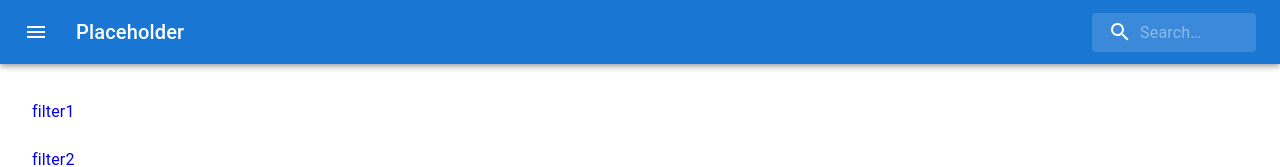
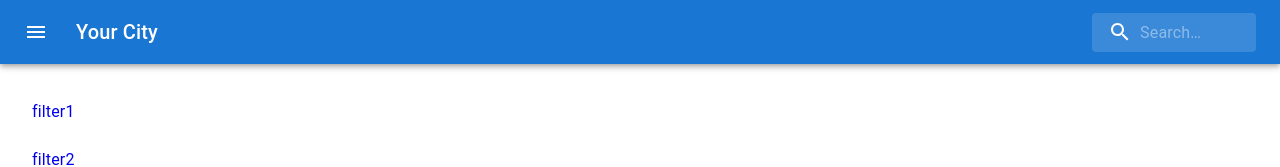
Before and after one commit to Muffinaa/konkurs, a React (Create React App) app: page / in a window 1280 px wide. Shown: the top 167 px of the page. Built offline with nearby package versions, Linux system fonts and the light colour scheme; the HTML template or start-up script is replaced by a standard one.

Commit message:
Update Navbar.jsx

```diff
--- a/src/components/Navbar.jsx
+++ b/src/components/Navbar.jsx
@@ -69,7 +69,7 @@ const Navbar = () => {
             noWrap
             component="div"
             sx={{ flexGrow: 1, display: { xs: "none", sm: "block" } }}>
-            Placeholder
+            Your City
           </Typography>
           <Search>
             <SearchIconWrapper>
```
